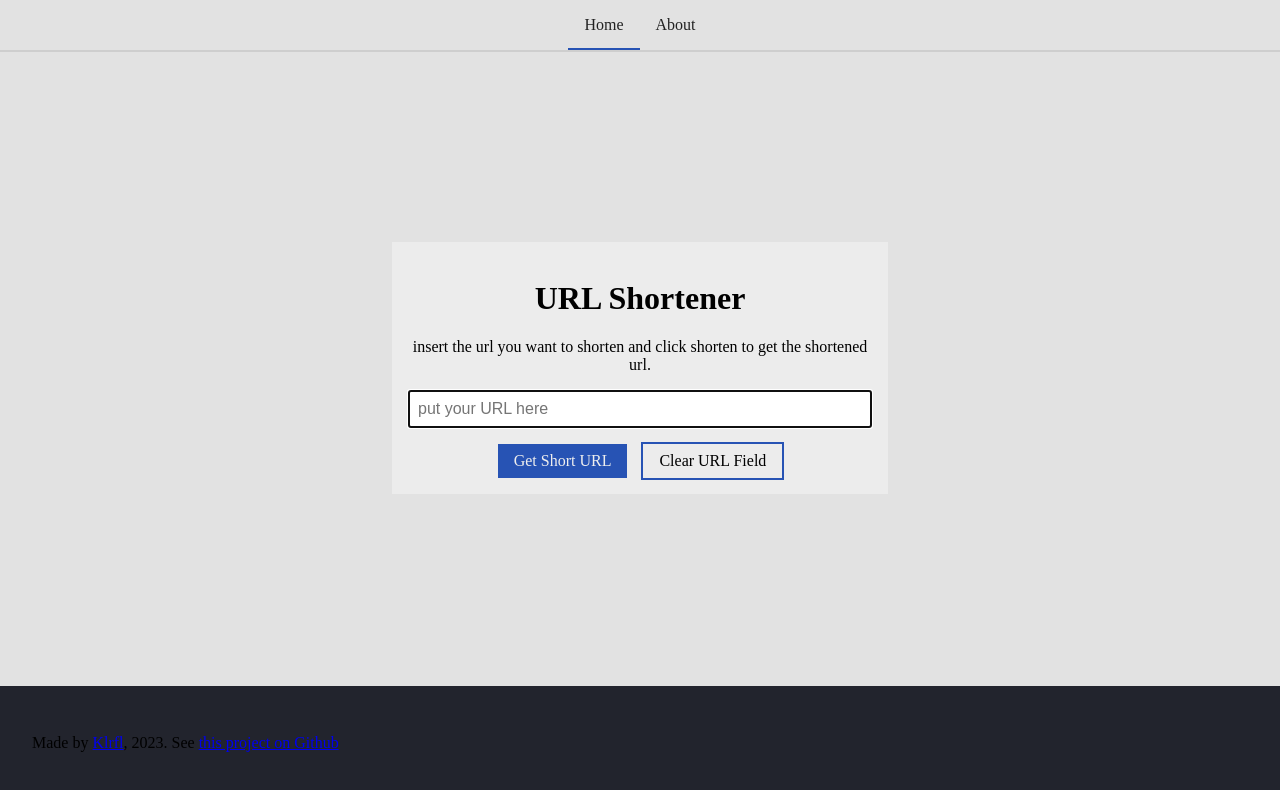
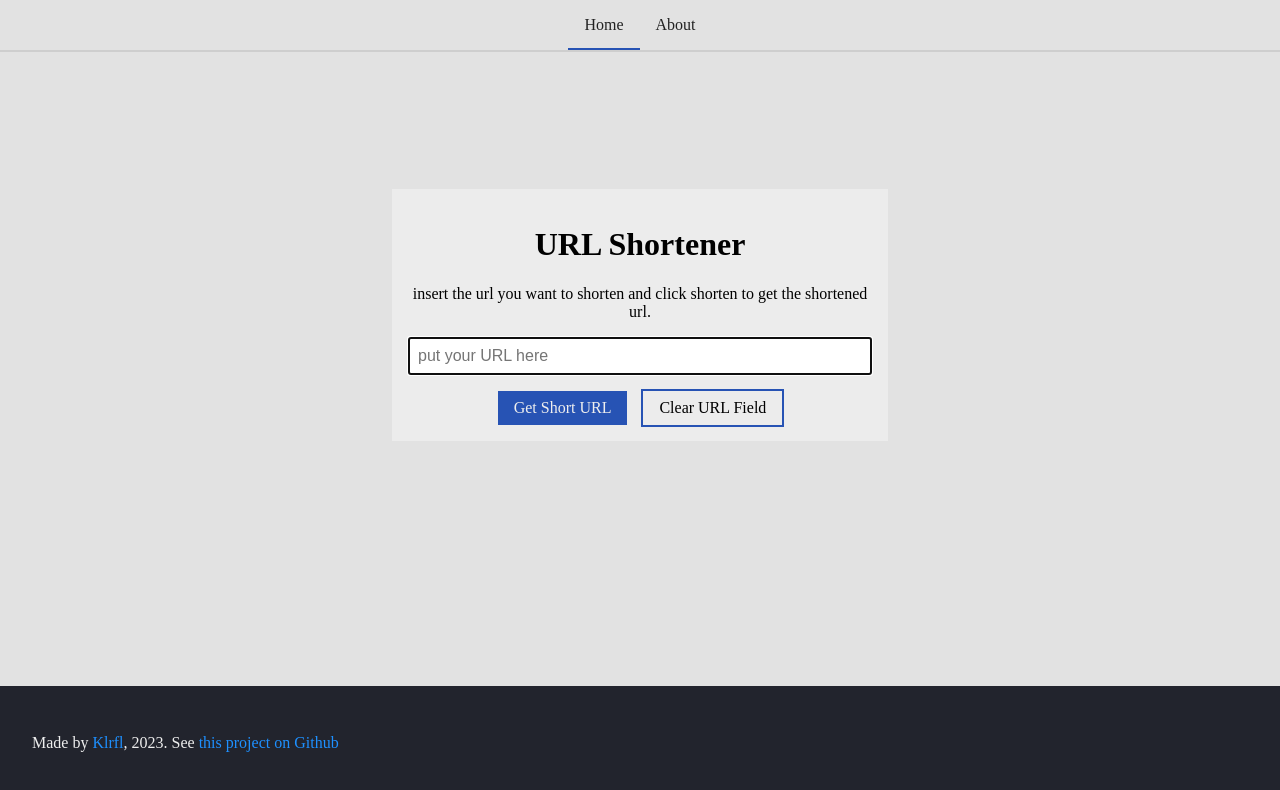
Before and after one commit to Klrfl/url-shortener, a Vue app: page / in a window 1280 px wide. Shown: the top 790 px of the page. Built offline with nearby package versions, Linux system fonts and the light colour scheme.

Commit message:
footer styles for light mode

```diff
--- a/src/components/TheFooter.vue
+++ b/src/components/TheFooter.vue
@@ -13,6 +13,17 @@
 <style>
 footer {
   background: #22242d;
+  color: var(--nav-color-dark);
   padding: 2rem;
+  margin-top: auto;
+}
+
+a {
+  color: dodgerblue;
+  text-decoration: none;
+}
+
+a:hover {
+  text-decoration: underline;
 }
 </style>
```
